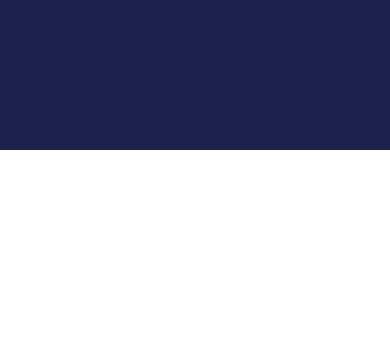
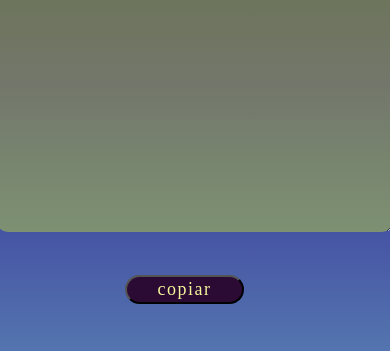
Before and after one commit to MercedesTello/challenge-encriptador, a plain HTML site: page index.html in a window 390 px wide. Shown: the part 694-1045 px from the top of the page. Before the commit the page ends 844 px from the top, so only its background shows below. Drawn offline with Linux system fonts and the light colour scheme.

Commit message:
terminando el responsive por fin

```diff
--- a/index.css
+++ b/index.css
@@ -1,7 +1,5 @@
 * {
-
   box-sizing: border-box;
-
 }
 
 body {
@@ -143,7 +141,6 @@ h2 {
 
 .text {
   display: flex;
-  margin-right: 7rem;
   width: 25rem;
   padding: 20px;
   height: 18.75rem;
@@ -172,9 +169,8 @@ h2 {
 
 .contain {
   display: flex;
-  width: 70%;
-  margin: 0 auto;
-  padding: 50px
+    justify-content: space-evenly;
+    padding: 50px;
 }
 
 
@@ -246,7 +242,6 @@ h2 {
   border: none;
   border-radius: 0.875rem;
   color: black;
-  margin-left: 4.313000000000002rem;
 }
 
 .message:focus {
@@ -270,7 +265,7 @@ h2 {
   font-family: 'Harry P';
   letter-spacing: 0.094rem;
   margin-top: 2.688rem;
-  margin-left: 13.125rem;
+  margin-left: 8.125rem;
 }
 
 .copy:focus {
@@ -295,8 +290,7 @@ footer {
   height: 30px;
 }
 
-/*
-  .containDetails{
+/* .containDetails{
     width: 100%;
     display:block;
   }
@@ -306,15 +300,18 @@ footer {
   } */
 
 
-@media screen and (max-width: 480px) {
+@media screen and (max-width: 1200px) {
 
-  .contain,
-  .text,
-  .containDetails {
-    width: auto;
+  /* .contain, .message, .info{
+  width: auto;
+ } */
+  .contain {
+    flex-direction: column;
+    align-items: center;
+    gap: 50px;
+}
   }
 
-}
 
 /* h3{
     width: 2000px;
--- a/index.html
+++ b/index.html
@@ -4,7 +4,7 @@
 <head>
     <meta charset="UTF-8">
     <meta http-equiv="X-UA-Compatible" content="IE=edge">
-    <meta name="viewport" content="width=device-width">
+    <meta name="viewport" content="width=device-width, initial-scale=1.0">
     <link rel="stylesheet" href="reset.css">
     <link rel="stylesheet" href="index.css">
     <title>Encriptador Alura</title>
```
